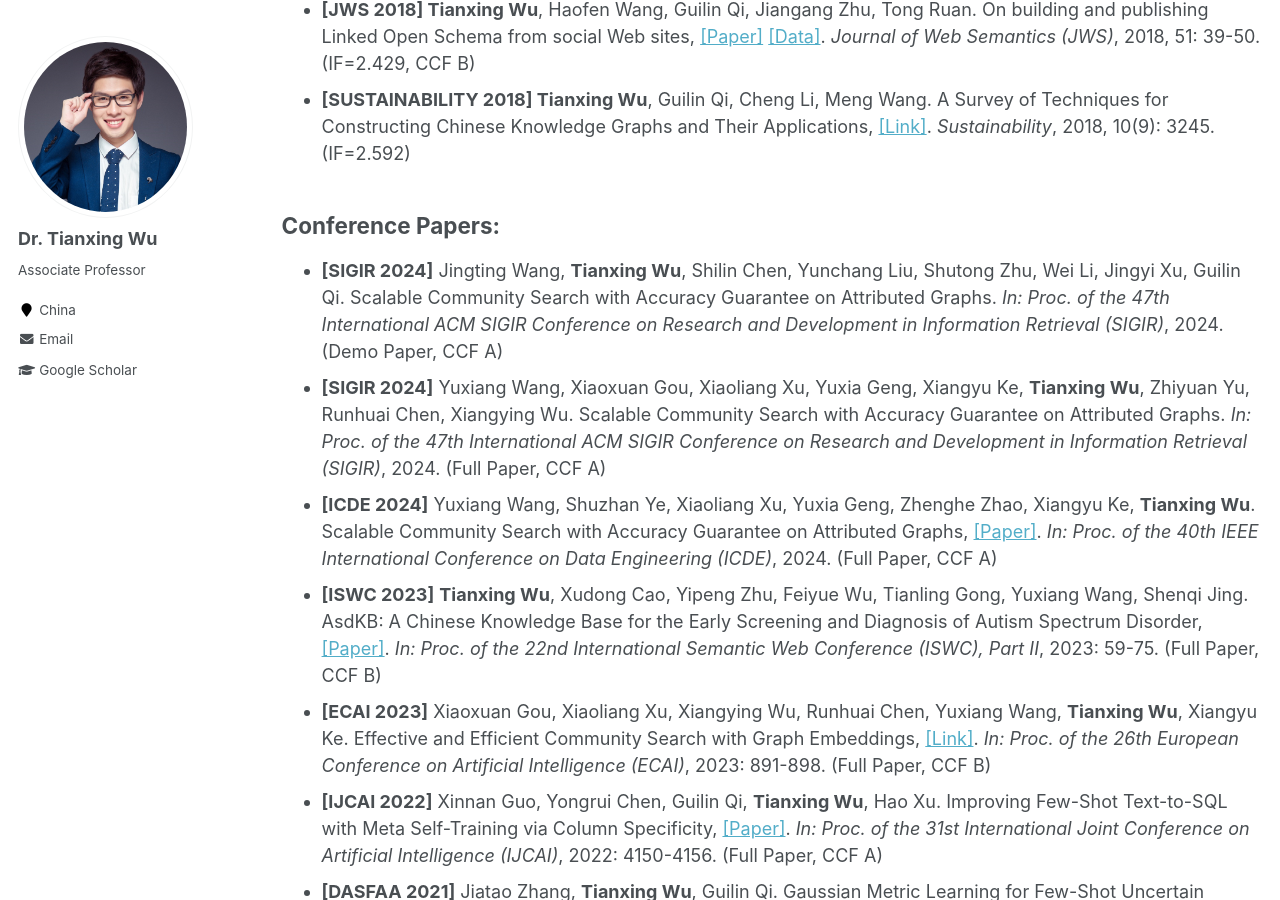
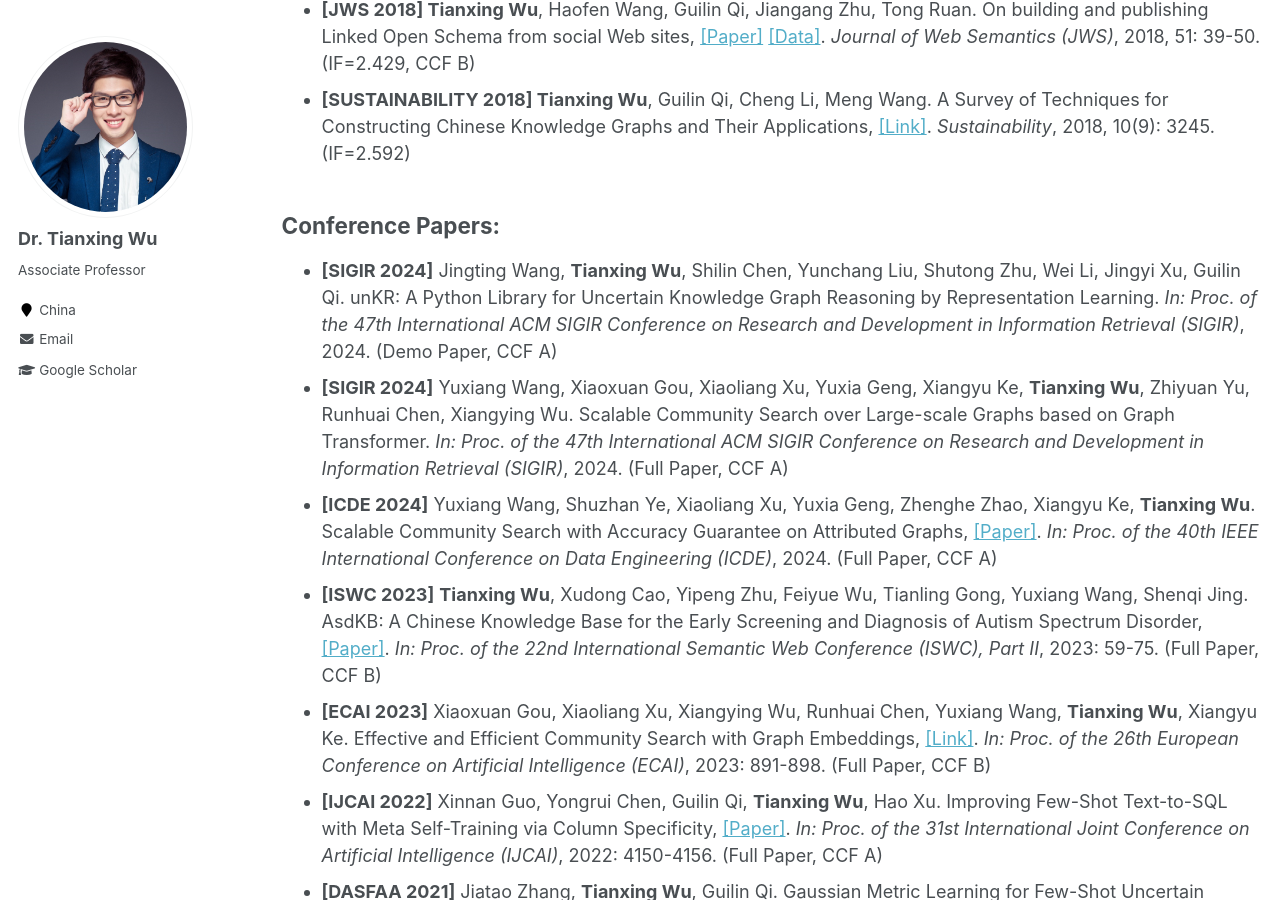
Before and after one commit to tianxing-wu/tianxing-wu.github.io, a Jekyll site: the page built from _pages/selected_publications.md, in a window 1280 px wide and 900 px high, scrolled down 1149 px. Built offline with Jekyll 4.4.1, drawn with Linux system fonts in a browser that asks for light colours; comment, search, counter and statistics services are not loaded.

Commit message:
Update selected_publications.md

```diff
--- a/_pages/selected_publications.md
+++ b/_pages/selected_publications.md
@@ -21,8 +21,8 @@ The full list of my publications can be found in [Google Scholar](https://schola
 * **[SUSTAINABILITY 2018] Tianxing Wu**, Guilin Qi, Cheng Li, Meng Wang. A Survey of Techniques for Constructing Chinese Knowledge Graphs and Their Applications, [[Link]](https://www.mdpi.com/2071-1050/10/9/3245). <i>Sustainability</i>, 2018, 10(9): 3245. (IF=2.592)
 
 ## Conference Papers:
-* **[SIGIR 2024]** Jingting Wang, **Tianxing Wu**, Shilin Chen, Yunchang Liu, Shutong Zhu, Wei Li, Jingyi Xu, Guilin Qi. Scalable Community Search with Accuracy Guarantee on Attributed Graphs. <i>In: Proc. of the 47th International ACM SIGIR Conference on Research and Development in Information Retrieval (SIGIR)</i>, 2024. (Demo Paper, CCF A)
-* **[SIGIR 2024]** Yuxiang Wang, Xiaoxuan Gou, Xiaoliang Xu, Yuxia Geng, Xiangyu Ke, **Tianxing Wu**, Zhiyuan Yu, Runhuai Chen, Xiangying Wu. Scalable Community Search with Accuracy Guarantee on Attributed Graphs. <i>In: Proc. of the 47th International ACM SIGIR Conference on Research and Development in Information Retrieval (SIGIR)</i>, 2024. (Full Paper, CCF A)
+* **[SIGIR 2024]** Jingting Wang, **Tianxing Wu**, Shilin Chen, Yunchang Liu, Shutong Zhu, Wei Li, Jingyi Xu, Guilin Qi. unKR: A Python Library for Uncertain Knowledge Graph Reasoning by Representation Learning. <i>In: Proc. of the 47th International ACM SIGIR Conference on Research and Development in Information Retrieval (SIGIR)</i>, 2024. (Demo Paper, CCF A)
+* **[SIGIR 2024]** Yuxiang Wang, Xiaoxuan Gou, Xiaoliang Xu, Yuxia Geng, Xiangyu Ke, **Tianxing Wu**, Zhiyuan Yu, Runhuai Chen, Xiangying Wu. Scalable Community Search over Large-scale Graphs based on Graph Transformer. <i>In: Proc. of the 47th International ACM SIGIR Conference on Research and Development in Information Retrieval (SIGIR)</i>, 2024. (Full Paper, CCF A)
 * **[ICDE 2024]** Yuxiang Wang, Shuzhan Ye, Xiaoliang Xu, Yuxia Geng, Zhenghe Zhao, Xiangyu Ke, **Tianxing Wu**. Scalable Community Search with Accuracy Guarantee on Attributed Graphs, [[Paper]](https://arxiv.org/abs/2402.17242). <i>In: Proc. of the 40th IEEE International Conference on Data Engineering (ICDE)</i>, 2024. (Full Paper, CCF A)
 * **[ISWC 2023]** **Tianxing Wu**, Xudong Cao, Yipeng Zhu, Feiyue Wu, Tianling Gong, Yuxiang Wang, Shenqi Jing. AsdKB: A Chinese Knowledge Base for the Early Screening and Diagnosis of Autism Spectrum Disorder, [[Paper]](https://arxiv.org/abs/2307.16773). <i>In: Proc. of the 22nd International Semantic Web Conference (ISWC), Part II</i>, 2023: 59-75. (Full Paper, CCF B)
 * **[ECAI 2023]** Xiaoxuan Gou, Xiaoliang Xu, Xiangying Wu, Runhuai Chen, Yuxiang Wang, **Tianxing Wu**, Xiangyu Ke. Effective and Efficient Community Search with Graph Embeddings, [[Link]](https://ebooks.iospress.nl/doi/10.3233/FAIA230358). <i>In: Proc. of the 26th European Conference on Artificial Intelligence (ECAI)</i>, 2023: 891-898. (Full Paper, CCF B)
```
